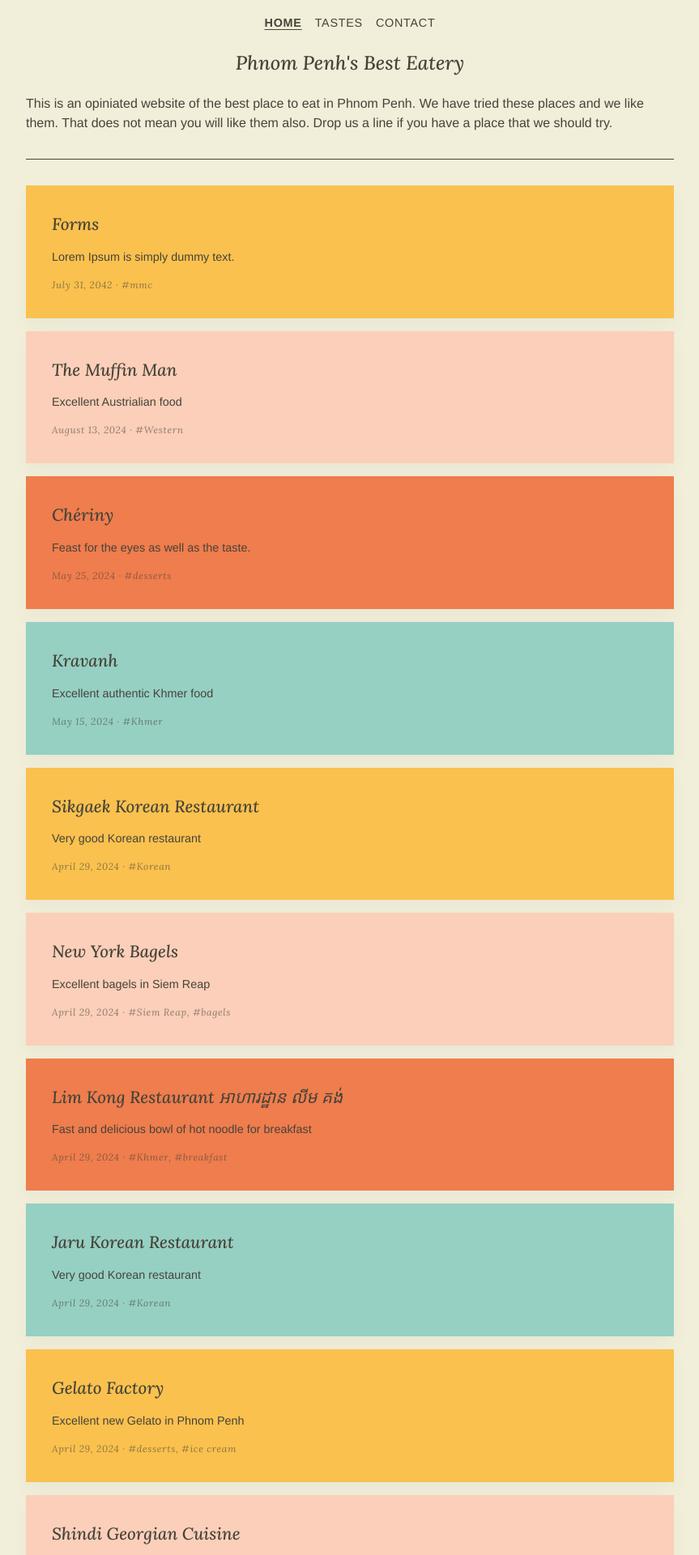
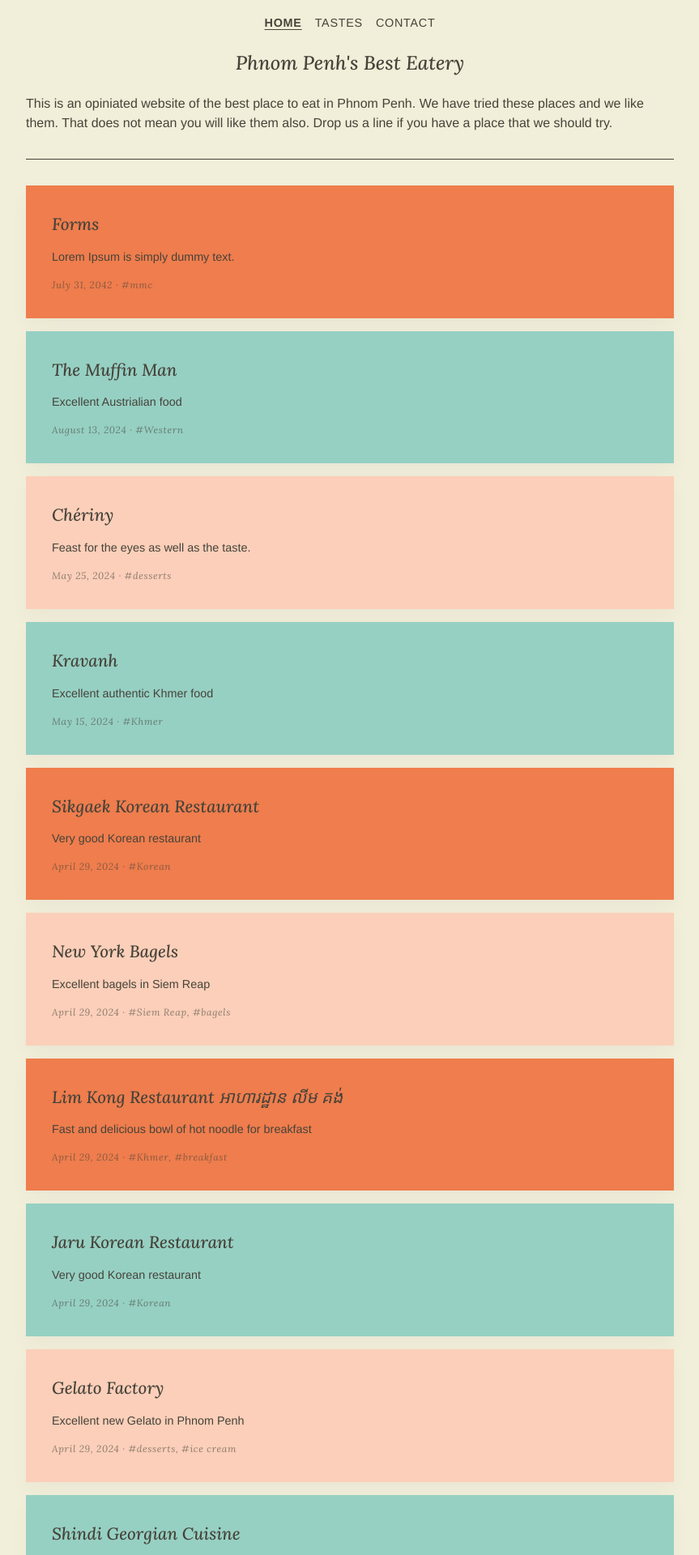
Before and after one commit to yong-lim/eateries, a Jekyll site: the page built from index.html, in a window 1280 px wide. Shown: the top 1920 px of the page at 81% size, without its empty margins (208-1071 px from the left). Built offline with Jekyll 4.4.1, drawn with Linux system fonts in a browser that asks for light colours; some web fonts are replaced.

Commit message:
Major change to the color randamization

```diff
--- a/_sass/_layout.scss
+++ b/_sass/_layout.scss
@@ -43,43 +43,24 @@ header, main {
         margin: 0
     }
 }
+
 .card:nth-child(1n) {
-  background: #96d0c3;
+  background: #ef7d4d;
 }
 .card:nth-child(2n) {
-  background: #ef7d4d;
+  background: #96d0c3;
 }
 .card:nth-child(3n) {
   background: #fbcfb9;
 }
-.card:nth-child(4n) {
+.card:nth-child(11n) {
   background: #fac14e;
 }
-
-.card:nth-child(5n + 1) {
-  background: #ef7d4d;
+.card:nth-child(13n) {
+  background: #c19875;
 }
-
-.card:nth-child(6n + 1) {
-  background: #ef7d4d;
-}
-
-.card:nth-child(7n +1) {
-  background: #fac14e;
-}
-
-
-.card:nth-child(4n + 1) {
-  background: #fac14e;
-}
-.card:nth-child(4n + 2) {
-  background: #fbcfb9;
-}
-.card:nth-child(4n + 3) {
-  background: #ef7d4d;
-}
-.card:nth-child(4n + 4) {
-  background: #96d0c3;
+.card:nth-child(17n) {
+  background: #cce3de;
 }
 
 .card {
```
